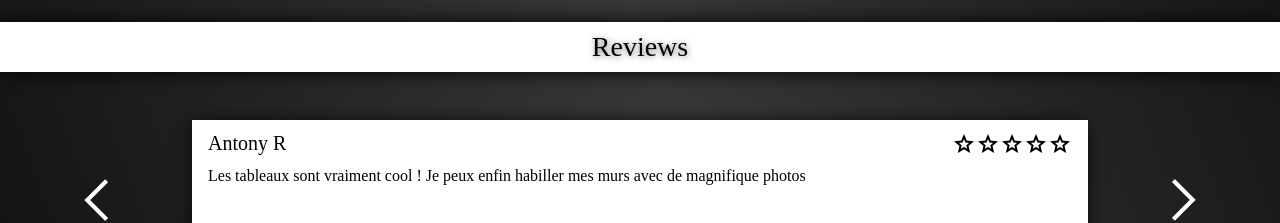
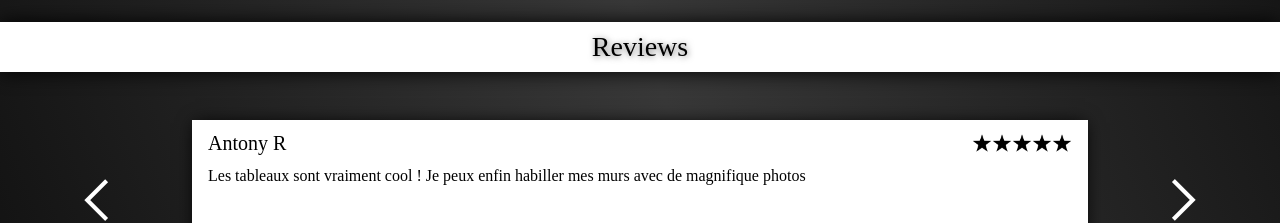
Before and after one commit to WildCodeSchool-2024-09/JS-RemoteFR-Vendangeurs-P3-Woody-Gallery, a React (Vite) app in the folder client/: page / in a window 1280 px wide. Shown: the part 1220-1443 px from the top of the page. Built offline with nearby package versions, Linux system fonts and the light colour scheme; a web font is replaced by a local one.

Commit message:
[fix] - import stars full

```diff
--- a/client/src/components/HomeReviews.tsx
+++ b/client/src/components/HomeReviews.tsx
@@ -1,14 +1,11 @@
+import star from "/star.png";
 import styles from "../styles/HomeReviews.module.css";
 
 export default function HomeReviews() {
   const stars = [];
 
   for (let i = 1; i <= 5; i++) {
-    stars.push(
-      <span key={i} className="material-symbols-outlined">
-        star
-      </span>,
-    );
+    stars.push(<img key={i} src={star} alt={`${stars}${i}`} />);
   }
 
   return (
--- a/client/src/styles/HomeReviews.module.css
+++ b/client/src/styles/HomeReviews.module.css
@@ -46,10 +46,14 @@
 
       div {
         grid-area: 1 / 2 / 2 / 3;
-        margin-bottom: 0.5rem;
+        margin-bottom: 0.67rem;
         display: flex;
         justify-content: flex-end;
         align-items: flex-end;
+
+        img {
+          height: 20px;
+        }
       }
 
       .comment {
```
Also changed, not shown: client/public/star.png (added).
